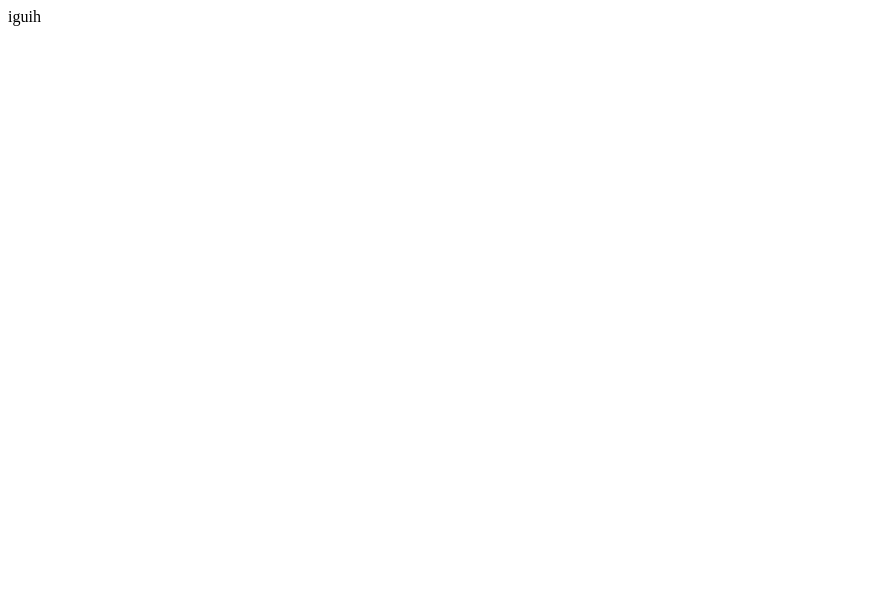
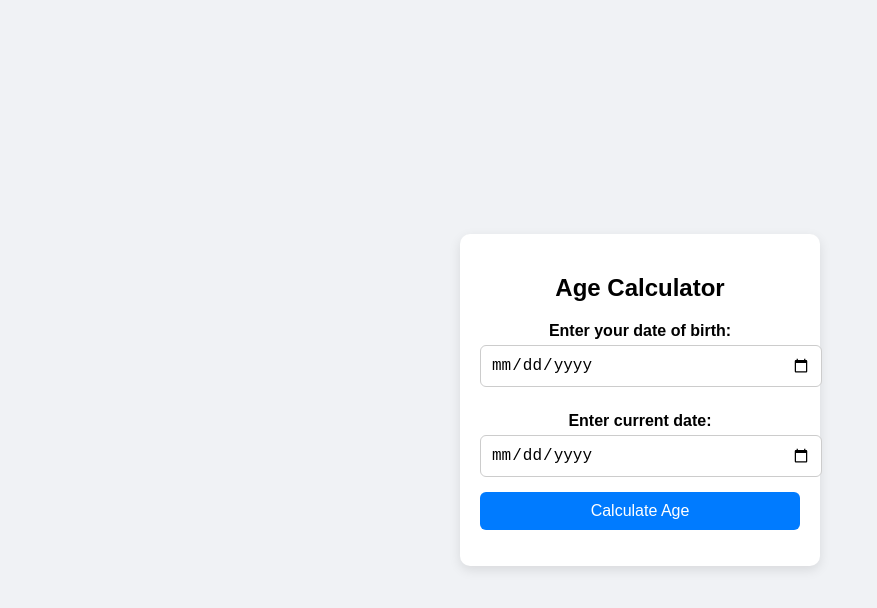
Before and after one commit to VVinay06/AGE-CALCULATOR, a plain HTML site: page index.html in a window 1280 px wide. Shown: the whole page, without its empty margins (0-877 px from the left). Drawn offline with Linux system fonts and the light colour scheme.

Commit message:
Update index.html

```diff
--- a/index.html
+++ b/index.html
@@ -1 +1,115 @@
-iguih
+<!DOCTYPE html>
+<html lang="en">
+<head>
+  <meta charset="UTF-8">
+  <title>Age Calculator</title>
+  <style>
+    body {
+      font-family: Arial, sans-serif;
+      background: #f0f2f5;
+      display: flex;
+      justify-content: center;
+      align-items: center;
+      height: 100vh;
+      margin: 0;
+    }
+    .calculator {
+      background: white;
+      padding: 20px;
+      border-radius: 10px;
+      box-shadow: 0 4px 12px rgba(0,0,0,0.1);
+      text-align: center;
+      width: 320px;
+    }
+    .calculator h2 {
+      margin-bottom: 20px;
+    }
+    label {
+      font-weight: bold;
+      display: block;
+      margin: 10px 0 5px;
+    }
+    input[type="date"] {
+      padding: 10px;
+      width: 100%;
+      margin-bottom: 15px;
+      font-size: 16px;
+      border: 1px solid #ccc;
+      border-radius: 6px;
+    }
+    button {
+      padding: 10px;
+      width: 100%;
+      font-size: 16px;
+      background: #007bff;
+      color: white;
+      border: none;
+      border-radius: 6px;
+      cursor: pointer;
+    }
+    button:hover {
+      background: #0056b3;
+    }
+    .result {
+      margin-top: 15px;
+      font-weight: bold;
+    }
+  </style>
+</head>
+<body>
+  <div class="calculator">
+    <h2>Age Calculator</h2>
+
+    <label for="inputDob">Enter your date of birth:</label>
+    <input type="date" id="inputDob">
+
+    <label for="cdate">Enter current date:</label>
+    <input type="date" id="cdate">
+
+    <button onclick="calculateAge()">Calculate Age</button>
+
+    <p id="currentAge" class="result"></p>
+  </div>
+
+  <script>
+    function calculateAge() {
+      // Get the values from the input fields
+      const dobInput = document.getElementById('inputDob').value;
+      const currentDateInput = document.getElementById('cdate').value;
+
+      // Validate if both dates are provided
+      if (!dobInput || !currentDateInput) {
+        alert('Please enter both Date of Birth and Current Date.');
+        return;
+      }
+
+      // Convert input values to Date objects
+      const dob = new Date(dobInput);
+      const currentDate = new Date(currentDateInput);
+
+      // Initial difference
+      let years = currentDate.getFullYear() - dob.getFullYear();
+      let months = currentDate.getMonth() - dob.getMonth();
+      let days = currentDate.getDate() - dob.getDate();
+
+      // Adjust days if negative
+      if (days < 0) {
+        months--; // borrow a month
+        // Get the number of days in the previous month of currentDate
+        const prevMonth = new Date(currentDate.getFullYear(), currentDate.getMonth(), 0);
+        days += prevMonth.getDate();
+      }
+
+      // Adjust months if negative
+      if (months < 0) {
+        years--;
+        months += 12;
+      }
+
+      // Display the result
+      document.getElementById('currentAge').textContent =
+        `Your age is ${years} years, ${months} months, and ${days} days.`;
+    }
+  </script>
+</body>
+</html>
```
